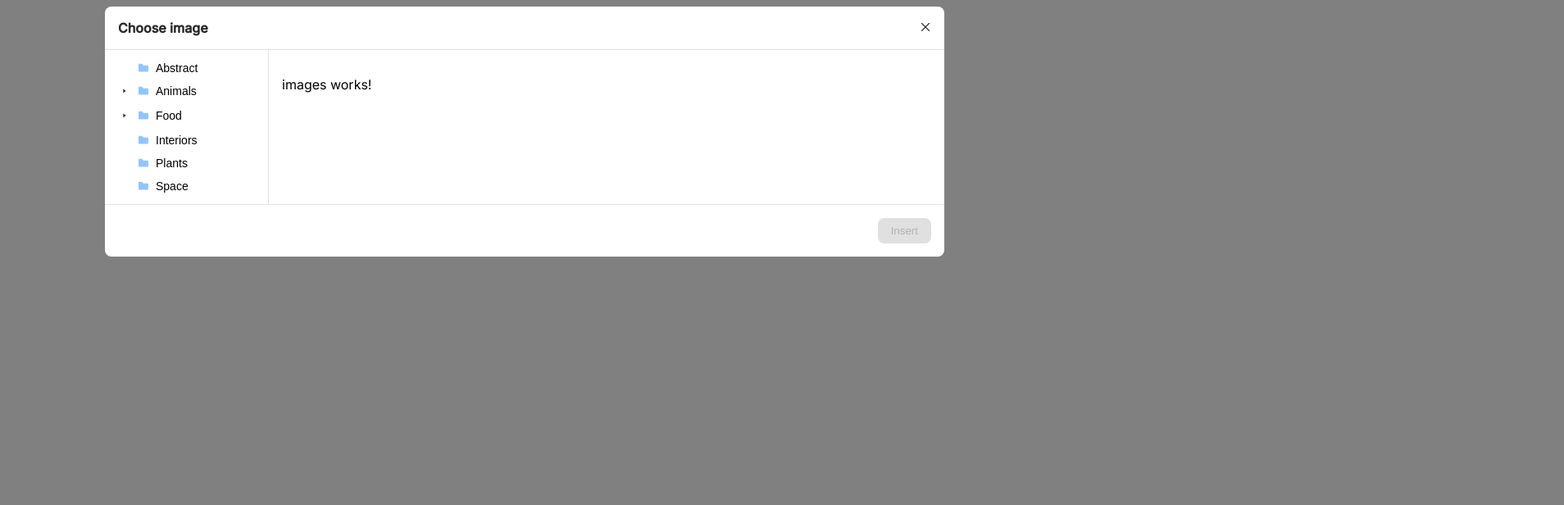
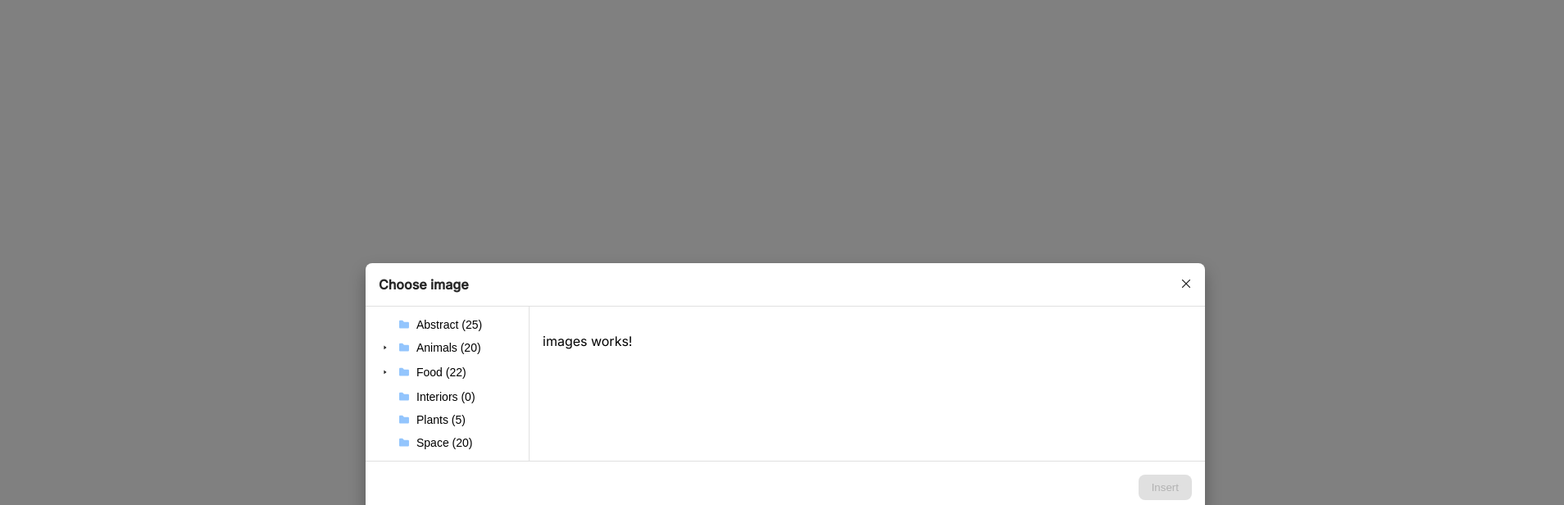
Before and after one commit to LadaLyubimova/Choose-image, an Angular app: page / in a window 1280 px wide. Shown: the top 616 px of the page at 82% size, 1908 px wide, since content can reach past the window. Built offline with nearby package versions, Linux system fonts and the light colour scheme.

Commit message:
Added picture counter

```diff
--- a/src/app/components/folders/folder-item/folder-item.component.html
+++ b/src/app/components/folders/folder-item/folder-item.component.html
@@ -12,7 +12,7 @@
       <svg class="icon icon-folder">
         <use xlink:href="/assets/sprites/sprite.svg#icon-folder"></use>
       </svg>
-      {{folder.name}}
+      {{folder.name}} ({{imageCounter(folder)}})
     </button>
     <div class="subfolders" *ngIf="subfoldersOpen">
       <div *ngFor="let item of items">
@@ -26,7 +26,7 @@
             <svg class="icon icon-folder">
               <use xlink:href="/assets/sprites/sprite.svg#icon-folder"></use>
             </svg>
-            {{item.name}}
+            {{item.name}} ({{imageCounter(item)}})
           </button>
         </div>
       </div>
--- a/src/app/components/folders/folder-item/folder-item.component.less
+++ b/src/app/components/folders/folder-item/folder-item.component.less
@@ -1,5 +1,6 @@
 .select {
   background: #DBEAFE !important;
+  font-weight: 600;
 }
 
 .rotate .icon-chevron {
--- a/src/app/components/folders/folder-item/folder-item.component.ts
+++ b/src/app/components/folders/folder-item/folder-item.component.ts
@@ -21,9 +21,29 @@ export class FolderItemComponent implements OnInit {
   @Input() folder!: Ifolder;
   @Output() folderSelected: EventEmitter<Ifolder> = new EventEmitter<Ifolder>();
   items: Ifolder[] = [];
+  countImage:number = 0;
   subfoldersOpen: boolean = false;
 
   ngOnInit() {
+  }
+
+  imageCounter (folder:Ifolder) {
+    let countImage:number = 0;
+    for (let item of folder.items) {
+      if (item.type === 'image'){
+        countImage++;
+      }
+      else if((item as Ifolder).items)
+      {
+        const itemFolder = item as Ifolder;
+        for (let subItem  of itemFolder.items) {
+          if (subItem.type === 'image'){
+            countImage++;
+          }
+        }
+      }
+    }
+  return countImage;
   }
 
   subfolderCheck(folderItems: any) {
@@ -61,6 +81,7 @@ export class FolderItemComponent implements OnInit {
         // alert('Папка открыта? ' + this.subfoldersOpen);
         this.folderSelected.emit(folder);
         this.items = this.writeItemsInArray(folder);
+        this.imageCounter(folder);
       }
     } else {
       console.log("Error: type not " + typeof (this.folder) + ' type is ' + folder.type)
--- a/src/app/components/white-box/white-box.component.html
+++ b/src/app/components/white-box/white-box.component.html
@@ -1,13 +1,3 @@
-<style>
-  .icon {
-    display: inline-block;
-    width: 1em;
-    height: 1em;
-    stroke-width: 0;
-    stroke: currentColor;
-    fill: currentColor;
-  }
-</style>
 <div class="white-box">
   <div class="top-block">
     <p style="margin: 0">
@@ -29,7 +19,7 @@
   </div>
 
   <div class="bottom-block">
-    <button class = "insert-button">
+    <button class="insert-button">
       Insert
     </button>
   </div>
--- a/src/app/components/white-box/white-box.component.less
+++ b/src/app/components/white-box/white-box.component.less
@@ -7,6 +7,7 @@
   display: grid;
   grid-template-rows: auto auto auto;
   grid-template-columns: 200px auto;
+  box-shadow: 0px 10px 20px rgba(0, 0, 0, 0.3);
 }
 
 .top-block {
@@ -57,3 +58,12 @@
 p{
   margin: 0;
 }
+
+.icon {
+  display: inline-block;
+  width: 1em;
+  height: 1em;
+  stroke-width: 0;
+  stroke: currentColor;
+  fill: currentColor;
+}
--- a/src/styles.less
+++ b/src/styles.less
@@ -4,4 +4,9 @@
 body {
   background: @background;
   font-family: @font;
+  display: flex;
+  justify-content: center;
+  align-items: center;
+  height: 930px;
+  width: 1900px;
 }
```
